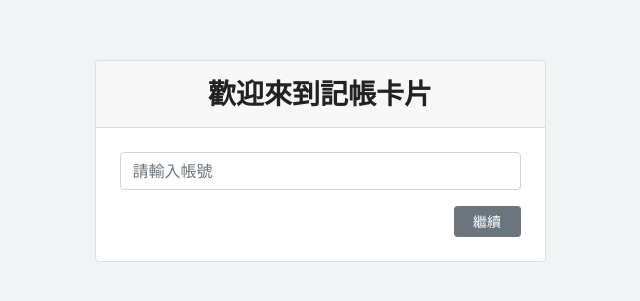
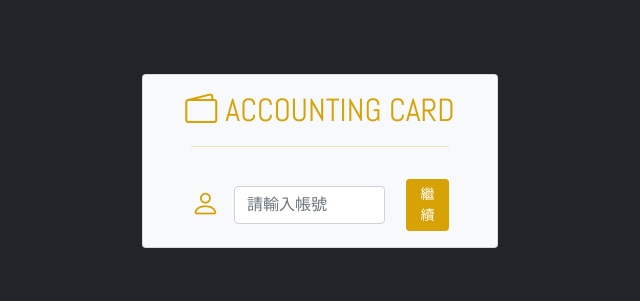
Before and after one commit to anthea-wu/accounting-cards, a plain HTML site: page accounting-cards/wwwroot/index.html in a window 1280 px wide. Shown: the part 223-524 px from the top of the page, without its empty margins (320-960 px from the left). Drawn offline with nearby package versions, Linux system fonts and the light colour scheme; some packages are replaced by stand-ins of ours; a script that the page names is missing.

Commit message:
更新：登入步驟1防呆

```diff
--- a/accounting-cards/wwwroot/index.html
+++ b/accounting-cards/wwwroot/index.html
@@ -6,23 +6,58 @@
 
     <link href="https://cdn.jsdelivr.net/npm/bootstrap@5.0.2/dist/css/bootstrap.min.css" rel="stylesheet"
           integrity="sha384-EVSTQN3/azprG1Anm3QDgpJLIm9Nao0Yz1ztcQTwFspd3yD65VohhpuuCOmLASjC" crossorigin="anonymous">
+    <link rel="stylesheet" href="https://cdn.jsdelivr.net/npm/bootstrap-icons@1.6.1/font/bootstrap-icons.css">
+    <link rel="stylesheet" href="https://cdnjs.cloudflare.com/ajax/libs/animate.css/4.1.1/animate.min.css">
+    <link rel="preconnect" href="https://fonts.googleapis.com">
+    <link rel="preconnect" href="https://fonts.gstatic.com" crossorigin>
+    <link href="https://fonts.googleapis.com/css2?family=Abel&display=swap" rel="stylesheet">
+
     <link rel="stylesheet" href="./css/bootstrap-color.css">
 
     <style>
         html, #app{
-            background: #f0f4f5;
+            font-family: 'Abel', sans-serif;
+            background: var(--swatch-900);
         }
 
         .row{
             height: 90vh;
         }
 
-        .text-black-light{
-            color: #222;
+        .display-none-form{
+            display: none !important;
         }
 
-        .display-none-form{
-            display: none !important;
+        .text-title{
+            color: var(--yellow-600);
+        }
+
+        .card{
+            background: var(--swatch-100);
+        }
+
+        .icon-yellow-18{
+            font-size: 1.8rem;
+            color: var(--yellow-600);
+        }
+
+        .button-yellow{
+            background-color: var(--yellow-600);
+            border-color: var(--yellow-600);
+        }
+
+        .hr-card-body{
+            color: var(--yellow-600);
+            width: 80%;
+        }
+
+        .required{
+            border: 5px solid var(--yellow-600);
+        }
+
+        .error-shake{
+            animation: headShake;
+            animation-duration: 0.5s;
         }
     </style>
 </head>
@@ -31,15 +66,23 @@
 <div id="app">
     <div class="container mt-4">
         <div class="row d-flex justify-content-center align-items-center p-0">
-            <div class="col-5">
+            <div class="col-4">
                 <div class="card">
-                    <div class="card-header d-flex justify-content-center p-3 bd-yellow-100">
-                        <h3 class="mb-0 fw-bold text-black-light">歡迎來到記帳卡片</h3>
+                    <div class="card-body d-flex flex-column align-items-center p-3">
+                        <h2 class="mb-0 text-title"><i class="bi-wallet2 me-2"></i>ACCOUNTING CARD</h2>
+                        <hr class="hr-card-body">
                     </div>
-                    <div class="card-body p-4">
-                        <form class="d-flex flex-column align-items-end" id="form-check">
-                            <input type="text" id="account" class="form-control col-12 mb-3" placeholder="請輸入帳號" v-model="user.account">
-                            <button type="button" class="btn btn-sm btn-secondary col-2" @click.prevent="postCheck">繼續</button>
+                    <div class="card-body px-5 pt-0">
+                        <form class="" id="form-check">
+                            <div class="d-flex align-items-center">
+                                <div class="col-1"><i class="bi-person me-2 icon-yellow-18"></i></div>
+                                <div class="col-1"></div>
+                                <div class="col-7">
+                                    <input type="text" id="account" class="form-control col-8" placeholder="請輸入帳號" v-model="user.account">
+                                </div>
+                                <div class="col-1"></div>
+                                <button type="button" class="btn btn-sm btn-secondary col-2 button-yellow" @click.prevent="postCheck">繼續</button>
+                            </div>
                         </form>
                         <form class="d-flex flex-column align-items-end display-none-form" id="form-register">
                             <label for="register" class="col-12">
@@ -77,6 +120,7 @@
 
 <script src="js/swal-alert.js"></script>
 <script src="js/hash-string.js"></script>
+<script src="js/all.js"></script>
 
 <script>
     const app = Vue.createApp({
@@ -98,8 +142,16 @@
             }
         },
         methods:{
-            postCheck: function () {
+            postCheck: async function () {
                 let vm = this;
+
+                if (isNullOrEmpty(vm.user.account)) {
+                    $('#account').addClass('error-shake');
+                    await sleep(600);
+                    $('#account').removeClass('error-shake');
+                    return;
+                }
+
                 let data = {
                     Account: vm.user.account,
                 };
@@ -113,7 +165,7 @@
                     vm.user.register.key = res.data.salt
                     let step = res.data.step;
                     let account = res.data.account;
-                    switch (step){
+                    switch (step) {
                         case 0:
                             vm.user.register.account = account;
                             $('#form-check').addClass('display-none-form');
--- /dev/null
+++ b/accounting-cards/wwwroot/js/all.js
@@ -0,0 +1,7 @@
+function isNullOrEmpty(str) {
+    return (!str || str.length === 0 );
+}
+
+function sleep(ms) {
+    return new Promise(resolve => setTimeout(resolve, ms));
+}
--- a/accounting-cards/wwwroot/js/hash-string.js
+++ b/accounting-cards/wwwroot/js/hash-string.js
@@ -1,5 +1,4 @@
 function toSHA256(password, salt) {
     let hash = `salt=${salt}+password=${password}`
-    console.log(sha256(hash).toUpperCase());
     return sha256(hash).toUpperCase();
 }
```
